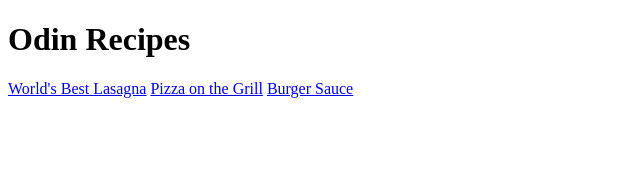
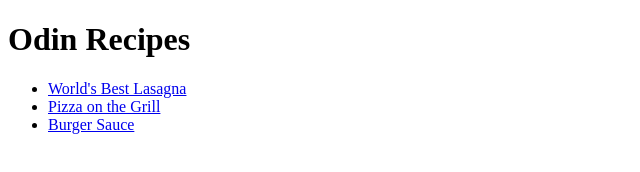
Before and after one commit to DoctrHexaplague/odin-recipes, a plain HTML site: page index.html in a window 1280 px wide. Shown: the whole page, without its empty margins (0-640 px from the left). Drawn offline with Linux system fonts and the light colour scheme.

Commit message:
Put the recipes on the main recipe page in an unordered list

```diff
--- a/index.html
+++ b/index.html
@@ -6,9 +6,14 @@
     <title>Document</title>
 </head>
 <body>
+
     <h1>Odin Recipes</h1>
-    <a href="./recipes/lasagna.html">World's Best Lasagna</a>
-    <a href="./recipes/pizza.html">Pizza on the Grill</a>
-    <a href="./recipes/sauce.html">Burger Sauce</a>
+
+    <ul>
+        <li><a href="./recipes/lasagna.html">World's Best Lasagna</a></li>
+        <li><a href="./recipes/pizza.html">Pizza on the Grill</a></li>
+        <li><a href="./recipes/sauce.html">Burger Sauce</a></li>
+    </ul>
+
 </body>
 </html>
```
